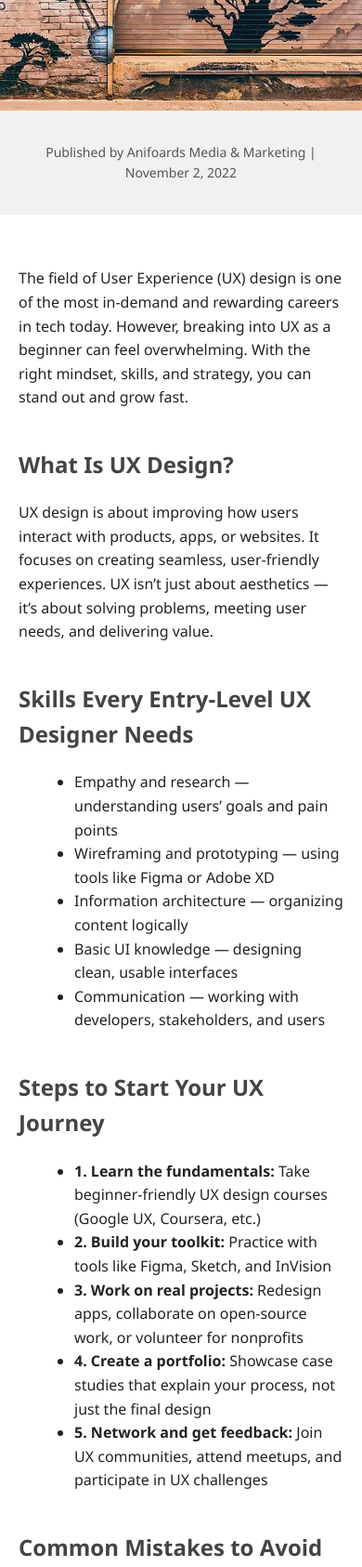
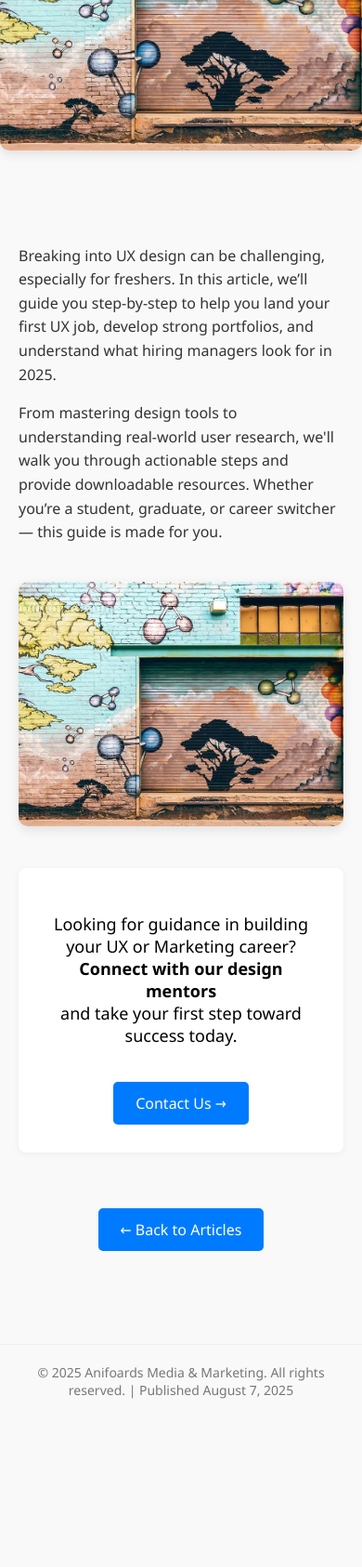
Before and after one commit to VeebhavKumar/Anifoardsmedia, a plain HTML site: page pages/article-1.html in a window 390 px wide. Shown: the part 314-2000 px from the top of the page at 93% size. After the commit the page ends 1839 px from the top, so only its background shows below. Drawn offline with nearby package versions, Linux system fonts and the light colour scheme.

Commit message:
yes i do

```diff
--- a/pages/article-1.html
+++ b/pages/article-1.html
@@ -1,78 +1,170 @@
+<!DOCTYPE html>
 <html lang="en">
 <head>
-
-
   <meta charset="UTF-8" />
   <meta name="viewport" content="width=device-width, initial-scale=1.0"/>
-  <meta name="description" content="Learn how to kickstart your UX design career. From portfolio building to essential tools and mindset, get all the insights.">
-  <title>How to Become a Successful Entry Level UX Designer</title>
-  <link rel="stylesheet" href="/styles.css" />
+  <title>Article 1 – How to Become a Successful Entry-Level UX Designer</title>
+
+  <!-- Lottie Player CDN -->
+  <script src="https://unpkg.com/@lottiefiles/lottie-player@latest/dist/lottie-player.js"></script>
+
   <style>
-    body { font-family: 'Segoe UI', sans-serif; margin: 0; padding: 0; background: #fff; color: #222; line-height: 1.6; }
-    .container { max-width: 900px; margin: 0 auto; padding: 40px 20px; }
-    .hero { background: url('/assets/images/blog-1.jpg') center/cover no-repeat; padding: 100px 20px; color: #fff; text-align: center; }
-    h1 { font-size: 36px; }
-    .meta { font-size: 14px; color: #ddd; margin-bottom: 10px; }
-    h2 { color: #444; margin-top: 40px; }
-    ul { margin-left: 20px; }
-    .cta { background: #f8f8f8; padding: 30px; margin-top: 50px; border-left: 4px solid #3f51b5; }
-    .cta a { color: #3f51b5; font-weight: bold; text-decoration: none; }
-    .footer-note { font-size: 13px; color: #777; margin-top: 40px; border-top: 1px solid #eee; padding-top: 20px; text-align: center; }
+    body {
+      font-family: 'Segoe UI', Tahoma, Geneva, Verdana, sans-serif;
+      margin: 0;
+      padding: 0;
+      background: #f9f9f9;
+      color: #333;
+    }
+
+    header {
+      background: #111;
+      color: white;
+      padding: 20px;
+      text-align: center;
+    }
+
+    .container {
+      padding: 40px 20px;
+      max-width: 1200px;
+      margin: auto;
+    }
+
+    h1 {
+      font-size: 36px;
+      margin-bottom: 10px;
+    }
+
+    .description {
+      font-size: 18px;
+      line-height: 1.6;
+      margin-bottom: 40px;
+    }
+
+    .image-container {
+      text-align: center;
+      margin-bottom: 40px;
+    }
+
+    .image-container img {
+      max-width: 100%;
+      height: auto;
+      border-radius: 10px;
+      box-shadow: 0 4px 12px rgba(0,0,0,0.1);
+    }
+
+    .contact-section {
+      background-color: #ffffff;
+      padding: 30px;
+      text-align: center;
+      border-radius: 8px;
+      box-shadow: 0 2px 8px rgba(0,0,0,0.05);
+      margin-top: 40px;
+    }
+
+    .contact-section p {
+      font-size: 20px;
+      color: #000;
+    }
+
+    .contact-section a {
+      display: inline-block;
+      margin-top: 20px;
+      padding: 12px 24px;
+      background-color: #007BFF;
+      color: white;
+      text-decoration: none;
+      border-radius: 5px;
+    }
+
+    .contact-section a:hover {
+      background-color: #0056b3;
+    }
+
+    .back-link {
+      display: inline-block;
+      padding: 12px 24px;
+      background: #007BFF;
+      color: white;
+      text-decoration: none;
+      border-radius: 5px;
+      transition: background 0.3s ease;
+      margin-top: 30px;
+    }
+
+    .back-link:hover {
+      background: #0056b3;
+    }
+
+    footer {
+      text-align: center;
+      padding: 20px;
+      font-size: 14px;
+      color: #777;
+      border-top: 1px solid #eee;
+      margin-top: 60px;
+    }
+
+    @media (max-width: 768px) {
+      h1 {
+        font-size: 28px;
+      }
+
+      .description {
+        font-size: 16px;
+      }
+
+      .contact-section p {
+        font-size: 18px;
+      }
+    }
   </style>
 </head>
 <body>
 
-  <section class="hero">
-    <h1>How to Become a Successful Entry Level UX Designer</h1>
-  </section>
+  <header>
+    <h1>How to Become a Successful Entry-Level UX Designer</h1>
+  </header>
 
-  <footer style="background:#f1f1f1; padding: 20px; text-align: center; font-size: 14px; color: #555;">
-    <p>Published by Anifoards Media & Marketing | November 2, 2022</p>
-  </footer>
 
-  <main class="container">
-    <p>The field of User Experience (UX) design is one of the most in-demand and rewarding careers in tech today. However, breaking into UX as a beginner can feel overwhelming. With the right mindset, skills, and strategy, you can stand out and grow fast.</p>
 
-    <h2>What Is UX Design?</h2>
-    <p>UX design is about improving how users interact with products, apps, or websites. It focuses on creating seamless, user-friendly experiences. UX isn’t just about aesthetics — it’s about solving problems, meeting user needs, and delivering value.</p>
-
-    <h2>Skills Every Entry-Level UX Designer Needs</h2>
-    <ul>
-      <li>Empathy and research — understanding users’ goals and pain points</li>
-      <li>Wireframing and prototyping — using tools like Figma or Adobe XD</li>
-      <li>Information architecture — organizing content logically</li>
-      <li>Basic UI knowledge — designing clean, usable interfaces</li>
-      <li>Communication — working with developers, stakeholders, and users</li>
-    </ul>
-
-    <h2>Steps to Start Your UX Journey</h2>
-    <ul>
-      <li><strong>1. Learn the fundamentals:</strong> Take beginner-friendly UX design courses (Google UX, Coursera, etc.)</li>
-      <li><strong>2. Build your toolkit:</strong> Practice with tools like Figma, Sketch, and InVision</li>
-      <li><strong>3. Work on real projects:</strong> Redesign apps, collaborate on open-source work, or volunteer for nonprofits</li>
-      <li><strong>4. Create a portfolio:</strong> Showcase case studies that explain your process, not just the final design</li>
-      <li><strong>5. Network and get feedback:</strong> Join UX communities, attend meetups, and participate in UX challenges</li>
-    </ul>
-
-    <h2>Common Mistakes to Avoid</h2>
-    <ul>
-      <li>Focusing only on visuals, ignoring user research</li>
-      <li>Not explaining the "why" behind your design decisions</li>
-      <li>Overloading your portfolio with too many projects, instead of 2–3 solid ones</li>
-      <li>Using jargon instead of plain, user-friendly language</li>
-    </ul>
-
-    <h2>Conclusion</h2>
-    <p>Starting in UX doesn’t require perfection — just curiosity, dedication, and empathy. With consistent learning and real-world practice, you’ll be on your way to becoming a successful UX designer who creates products people truly love using.</p>
-
-    <div class="cta">
-      <p>Looking for guidance in building your UX career? <a href="/contact.html">Connect with our design mentors</a> and take your first step toward success today.</p>
+    <div class="image-container">
+      <img src="/assets/images/blog-1.jpg" alt="UX Design Article Banner">
     </div>
 
-    <div class="footer-note">
-      &copy; 2022 Anifoards Media & Marketing. All rights reserved. | Published November 2, 2022
+  <div class="container">
+
+    <div class="description">
+      <p>
+        Breaking into UX design can be challenging, especially for freshers. In this article, we’ll guide you step-by-step to help you land your first UX job, develop strong portfolios, and understand what hiring managers look for in 2025.
+      </p>
+      <p>
+        From mastering design tools to understanding real-world user research, we'll walk you through actionable steps and provide downloadable resources. Whether you’re a student, graduate, or career switcher — this guide is made for you.
+      </p>
     </div>
-  </main>
+
+    <div class="image-container">
+      <img src="/assets/images/blog-1.jpg" alt="UX Design Article Banner">
+    </div>
+
+    <div class="contact-section">
+      <p>
+        Looking for guidance in building your UX or Marketing career?<br>
+        <strong>Connect with our design mentors</strong><br>
+        and take your first step toward success today.
+      </p>
+      <a href="/contact.html">Contact Us →</a>
+    </div>
+
+    <div style="text-align: center; margin-top: 30px;">
+      <a class="back-link" href="/index.html">← Back to Articles</a>
+    </div>
+
+  </div>
+
+  <footer>
+    © 2025 Anifoards Media & Marketing. All rights reserved. | Published August 7, 2025
+  </footer>
 
 </body>
 </html>
```
Also changed, not shown: pages/project-1.html (+66 -74 lines).
